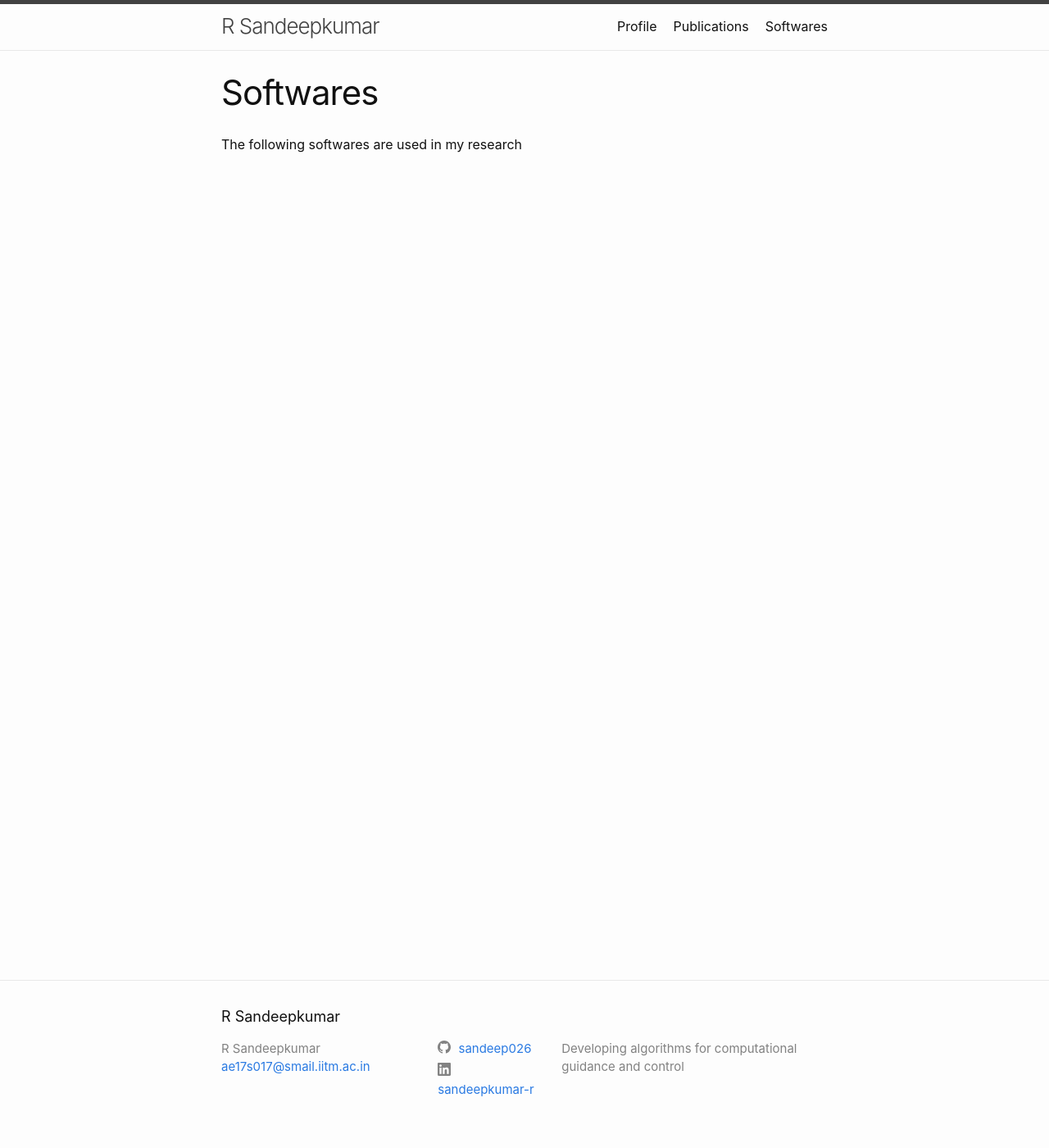
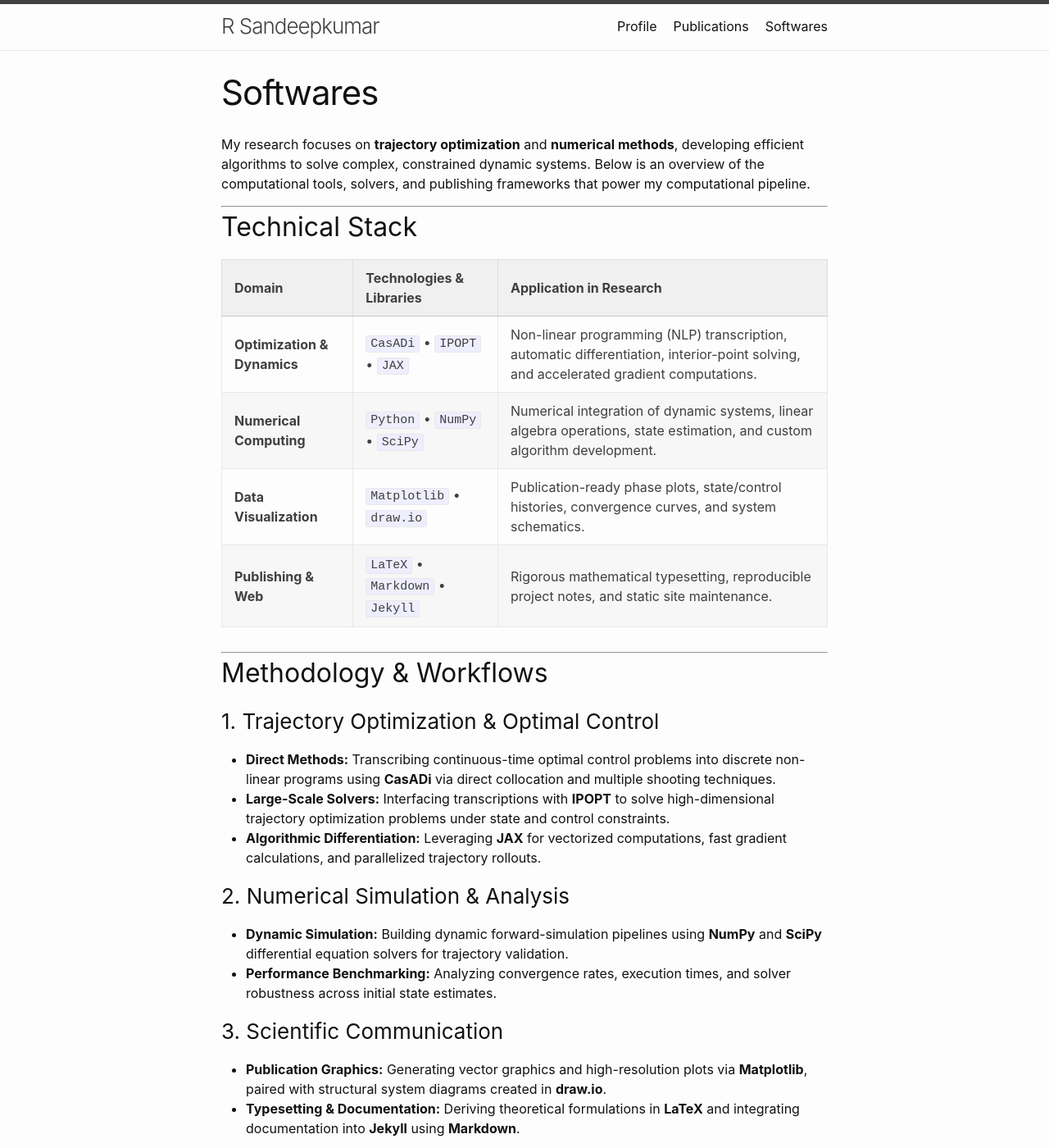
Before and after one commit to sandeep026/sandeep026.github.io, a Jekyll site: the page built from softwares.md, in a window 1280 px wide and 1400 px high. Shown: the whole window at 82% size. Built offline with Jekyll 4.4.1, drawn with Linux system fonts in a browser that asks for light colours.

Commit message:
Update softwares.md

```diff
--- a/softwares.md
+++ b/softwares.md
@@ -4,4 +4,32 @@ title: Softwares
 permalink: /soft/
 ---
 
-The following softwares are used in my research
+My research focuses on **trajectory optimization** and **numerical methods**, developing efficient algorithms to solve complex, constrained dynamic systems. Below is an overview of the computational tools, solvers, and publishing frameworks that power my computational pipeline.
+
+---
+
+## Technical Stack
+
+| Domain | Technologies & Libraries | Application in Research |
+| :--- | :--- | :--- |
+| **Optimization & Dynamics** | `CasADi` • `IPOPT` • `JAX` | Non-linear programming (NLP) transcription, automatic differentiation, interior-point solving, and accelerated gradient computations. |
+| **Numerical Computing** | `Python` • `NumPy` • `SciPy` | Numerical integration of dynamic systems, linear algebra operations, state estimation, and custom algorithm development. |
+| **Data Visualization** | `Matplotlib` • `draw.io` | Publication-ready phase plots, state/control histories, convergence curves, and system schematics. |
+| **Publishing & Web** | `LaTeX` • `Markdown` • `Jekyll` | Rigorous mathematical typesetting, reproducible project notes, and static site maintenance. |
+
+---
+
+## Methodology & Workflows
+
+### 1. Trajectory Optimization & Optimal Control
+* **Direct Methods:** Transcribing continuous-time optimal control problems into discrete non-linear programs using **CasADi** via direct collocation and multiple shooting techniques.
+* **Large-Scale Solvers:** Interfacing transcriptions with **IPOPT** to solve high-dimensional trajectory optimization problems under state and control constraints.
+* **Algorithmic Differentiation:** Leveraging **JAX** for vectorized computations, fast gradient calculations, and parallelized trajectory rollouts.
+
+### 2. Numerical Simulation & Analysis
+* **Dynamic Simulation:** Building dynamic forward-simulation pipelines using **NumPy** and **SciPy** differential equation solvers for trajectory validation.
+* **Performance Benchmarking:** Analyzing convergence rates, execution times, and solver robustness across initial state estimates.
+
+### 3. Scientific Communication
+* **Publication Graphics:** Generating vector graphics and high-resolution plots via **Matplotlib**, paired with structural system diagrams created in **draw.io**.
+* **Typesetting & Documentation:** Deriving theoretical formulations in **LaTeX** and integrating documentation into **Jekyll** using **Markdown**.
```
